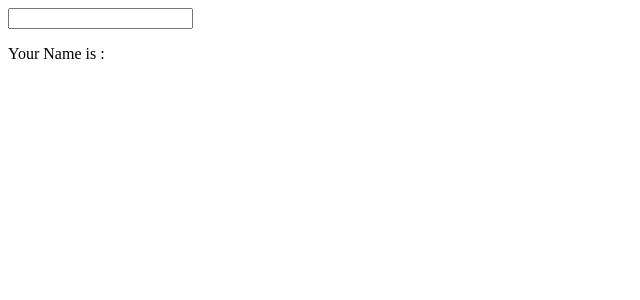
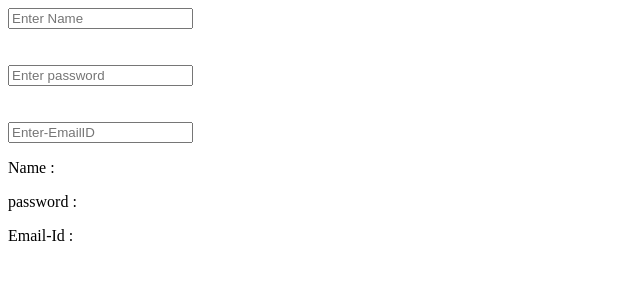
Before and after one commit to deepanshu-QM/React-JS, a React (Vite) app: page / in a window 1280 px wide. Shown: the top 300 px of the page, without its empty margins (0-640 px from the left). Built offline with nearby package versions, Linux system fonts and the light colour scheme.

Commit message:
authetication

```diff
--- a/src/main.jsx
+++ b/src/main.jsx
@@ -1,22 +1,61 @@
-//Controlled cOMPONENT IN rEACT
 
+//Controlled Component (Repetitive code )
 
-import React, {useState} from "react";
+import React ,{useState} from "react";
 import { createRoot } from "react-dom/client";
-function NameForm(){
-    //Declare a state to store the values
-    const [name , setName] = useState("")
 
-    //Update the state when user type Something
-    function HandleChanges(event){
-        setName(event.target.value);                //etv
+function Authentication(){
+    //Declare seprate state to store Values
+    const [name , setName] = useState("");
+    const [password, setPassword] = useState("");
+    const [emailId, setemailId] = useState("");
+
+    //Updates the changes when user Type Somethings
+    function HandleUpdates(event){
+        const {name, value} = event.target;
+
+        if(name == "username"){
+            setName(value);
+        }
+        else if(name == "password"){
+            setPassword(value);
+        }else if(name == "emailId"){
+            setemailId(value);
+        }
     }
+
     return(
         <div>
-            <input type="Text" value= {name} onChange={HandleChanges}/>
-            <p>Your Name is : {name}</p>
+            <input
+            type="Text"
+            name = "username"
+            placeholder="Enter Name "
+            value={name}
+            onChange={HandleUpdates}/>
+            <br/>
+            <br/>
+            <br/>
+            <input
+            type="password"
+            name="password"
+            placeholder="Enter password"
+            value={password}
+            onChange={HandleUpdates}/>
+            <br/>
+            <br/>
+            <br/>
+            <input
+            type="emailId"
+            name="emailId"
+            placeholder="Enter-EmailID"
+            value={emailId}
+            onChange={HandleUpdates}/>
+
+            <p>Name :{name}</p>
+            <p>password : {password}</p>
+            <p>Email-Id : {emailId}</p>
         </div>
     )
 }
 
-createRoot(document.getElementById('root')).render(<NameForm/>)
+createRoot(document.getElementById('root')).render(<Authentication/>)
```
